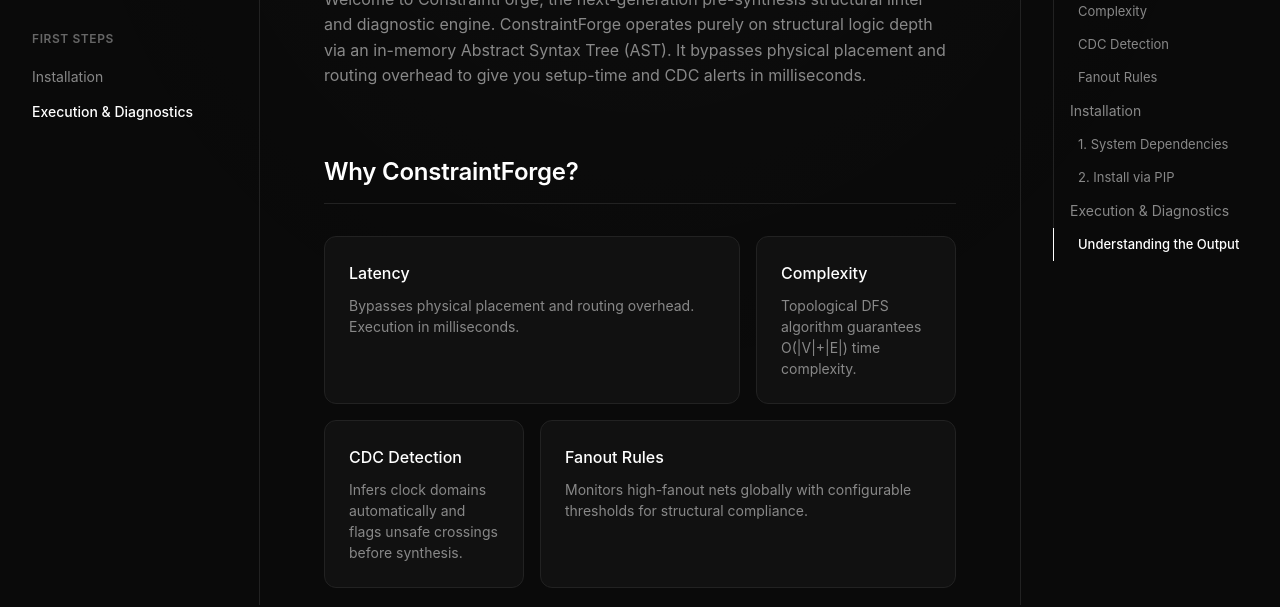
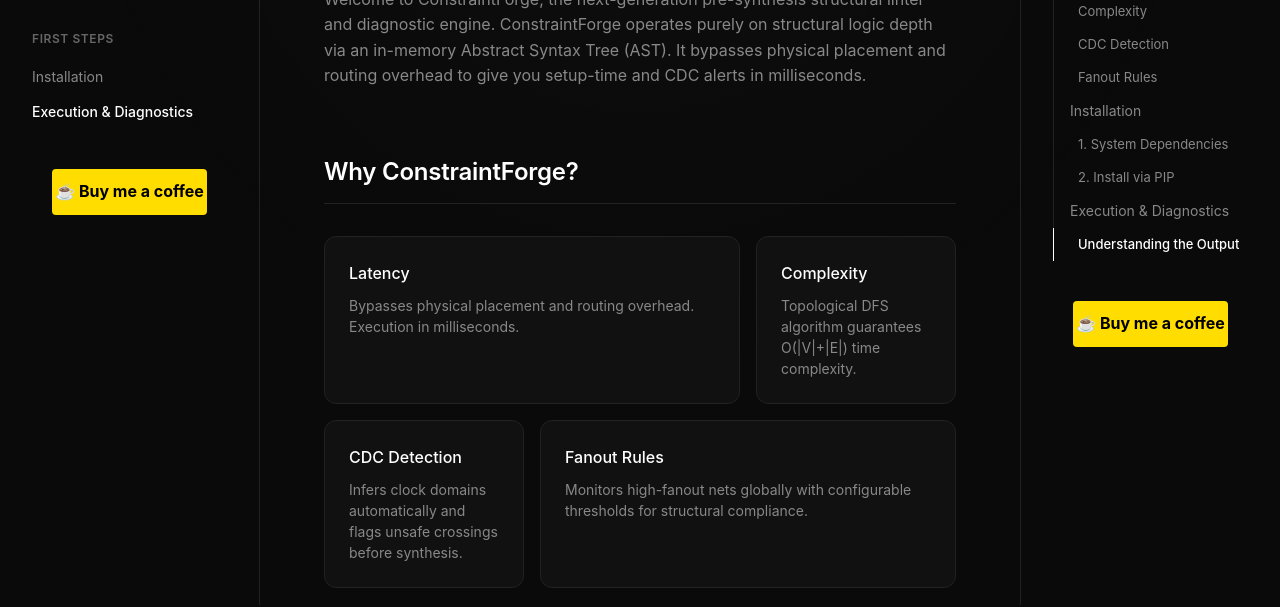
Before and after one commit to devtyagi3909/constraintforge, a plain HTML site: page docs/cli.html in a window 1280 px wide. Shown: the part 195-802 px from the top of the page. Drawn offline with Linux system fonts and the light colour scheme.

Commit message:
feat(ui): add Buy Me a Coffee sponsor buttons to navigation and sidebar

```diff
--- a/docs/cli.html
+++ b/docs/cli.html
@@ -531,6 +531,12 @@
                 <a href="#installation" class="nav-item">Installation</a>
                 <a href="#execution" class="nav-item">Execution & Diagnostics</a>
             </nav>
+
+            <div style="margin-top: 40px; padding: 0 20px;">
+                <a href="https://www.buymeacoffee.com/devtyagi" target="_blank" style="display: block; width: 100%; text-align: center; background-color: #FFDD00; color: #000; padding: 10px 0; font-weight: bold; text-decoration: none; border-radius: 4px; font-family: 'Inter', sans-serif;">
+                    ☕ Buy me a coffee
+                </a>
+            </div>
         </aside>
 
         <main class="main-content">
@@ -692,6 +698,12 @@
             <div class="toc">
                 <div class="toc-title">On this page</div>
                 <div id="toc-container"></div>
+            </div>
+
+            <div style="margin-top: 40px; padding: 0 20px;">
+                <a href="https://www.buymeacoffee.com/devtyagi" target="_blank" style="display: block; width: 100%; text-align: center; background-color: #FFDD00; color: #000; padding: 10px 0; font-weight: bold; text-decoration: none; border-radius: 4px; font-family: 'Inter', sans-serif;">
+                    ☕ Buy me a coffee
+                </a>
             </div>
         </aside>
     </div>
```
Also changed, not shown: docs/index.html (+1 -0 lines).
